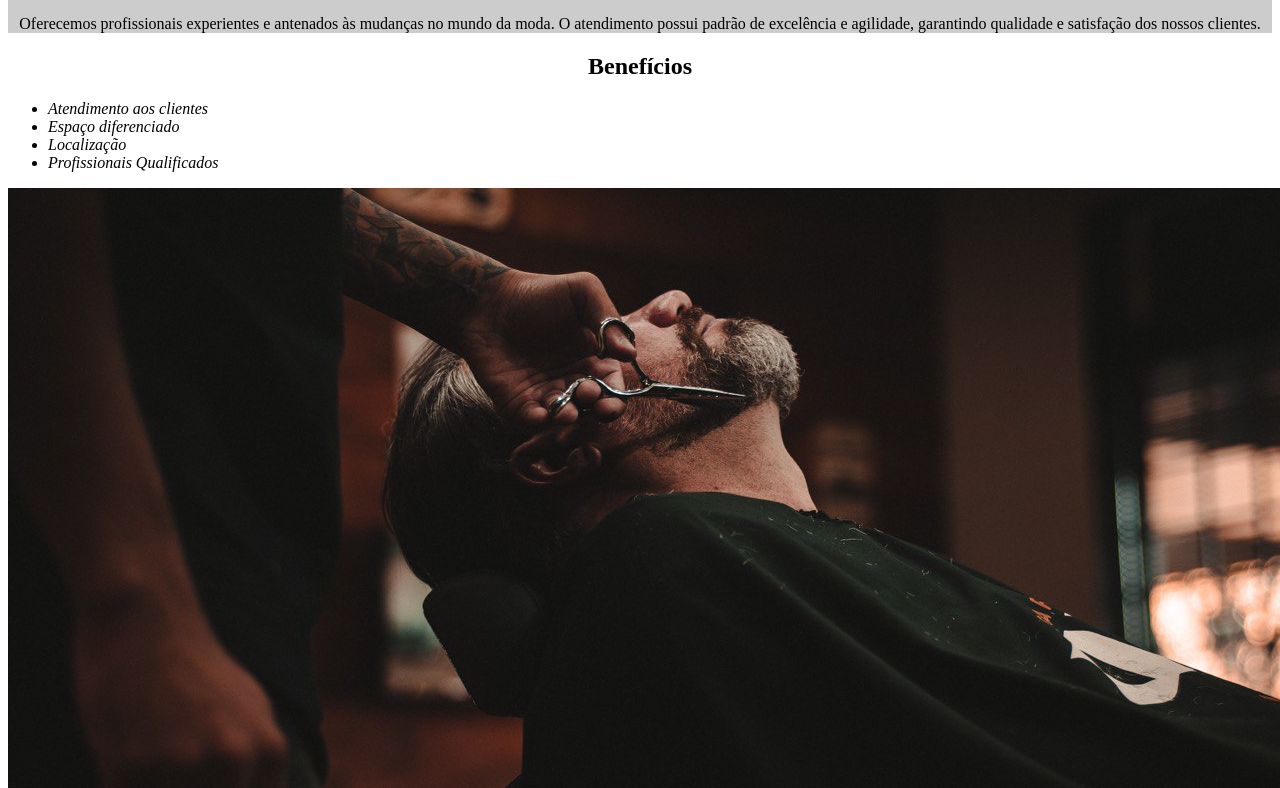
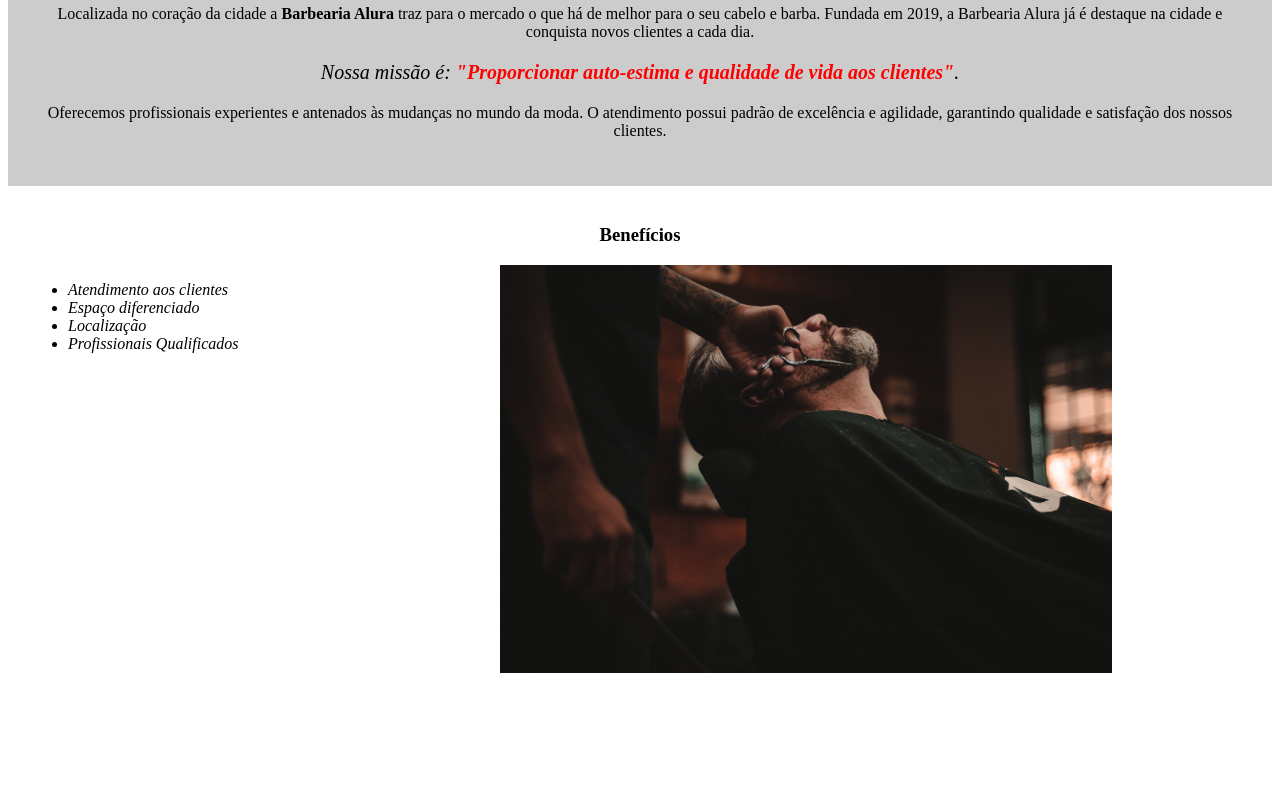
Before and after one commit to rafalander/projeto_barbearia, a plain HTML site: page index.html in a window 1280 px wide. Shown: the part 506-1294 px from the top of the page. After the commit the page ends 1211 px from the top, so only its background shows below. Drawn offline with Linux system fonts and the light colour scheme.

Commit message:
last update

```diff
--- a/index.html
+++ b/index.html
@@ -6,9 +6,14 @@
 		<link rel="stylesheet" type="text/css" href="style.css">
 	</head>
 	<body>
+
+		<header>
+			<h1 class="titulo-principal">Barbearia Alura</h1>
+		</header>
+
 		<img id="banner" src="images/banner.jpg">
 		<div class="principal">
-			<h1>Sobre a Barbearia Alura</h1>
+			<h2 class="titulo-centralizado">Sobre a Barbearia Alura</h2>
 
 			<p>Localizada no coração da cidade a <strong>Barbearia Alura</strong> traz para o mercado o que há de melhor para o seu cabelo e barba. Fundada em 2019, a Barbearia Alura já é destaque na cidade e conquista novos clientes a cada dia.</p>
 
@@ -18,16 +23,16 @@
 		</div>
 
 		<div class="beneficios">
-			<h2>Benefícios</h2>
+			<h3 class="titulo-centralizado">Benefícios</h3>
 
-			<ul>
-			<li class="itens">Atendimento aos clientes</li>
-			<li class="itens">Espaço diferenciado</li>
-			<li class="itens">Localização</li>
-			<li class="itens">Profissionais Qualificados</li>
+			<ul class="itens">
+			<li>Atendimento aos clientes</li>
+			<li>Espaço diferenciado</li>
+			<li>Localização</li>
+			<li>Profissionais Qualificados</li>
 			</ul>
 
-			<img src="images/beneficios.jpg">
+			<img src="images/beneficios.jpg" class="imagembeneficios">
 		</div>
 	</body>
 </html>
--- a/style.css
+++ b/style.css
@@ -1,12 +1,18 @@
-.principal{
-	background: #CCCCCC
-}
-
 #banner{
 	width: 100%
 }
 
-h1{
+.principal{
+	background: #CCCCCC;
+	padding: 30px;
+
+}
+
+.titulo-principal{
+	padding-left: 20px;
+}
+
+.titulo-centralizado{
 	text-align: center;
 }
 
@@ -28,9 +34,18 @@ em strong{
 }
 
 .beneficios{
-	background: #FFFFFF
+	background: #FFFFFF;
+	padding: 20px;
 }
 
-h2{
-	text-align: center;
+ul{
+	display: inline-block;
+	vertical-align: top;
+	width: 20%;
+	margin-right: 15%;
+
 }
+
+.imagembeneficios{
+	width: 50%
+}
```
